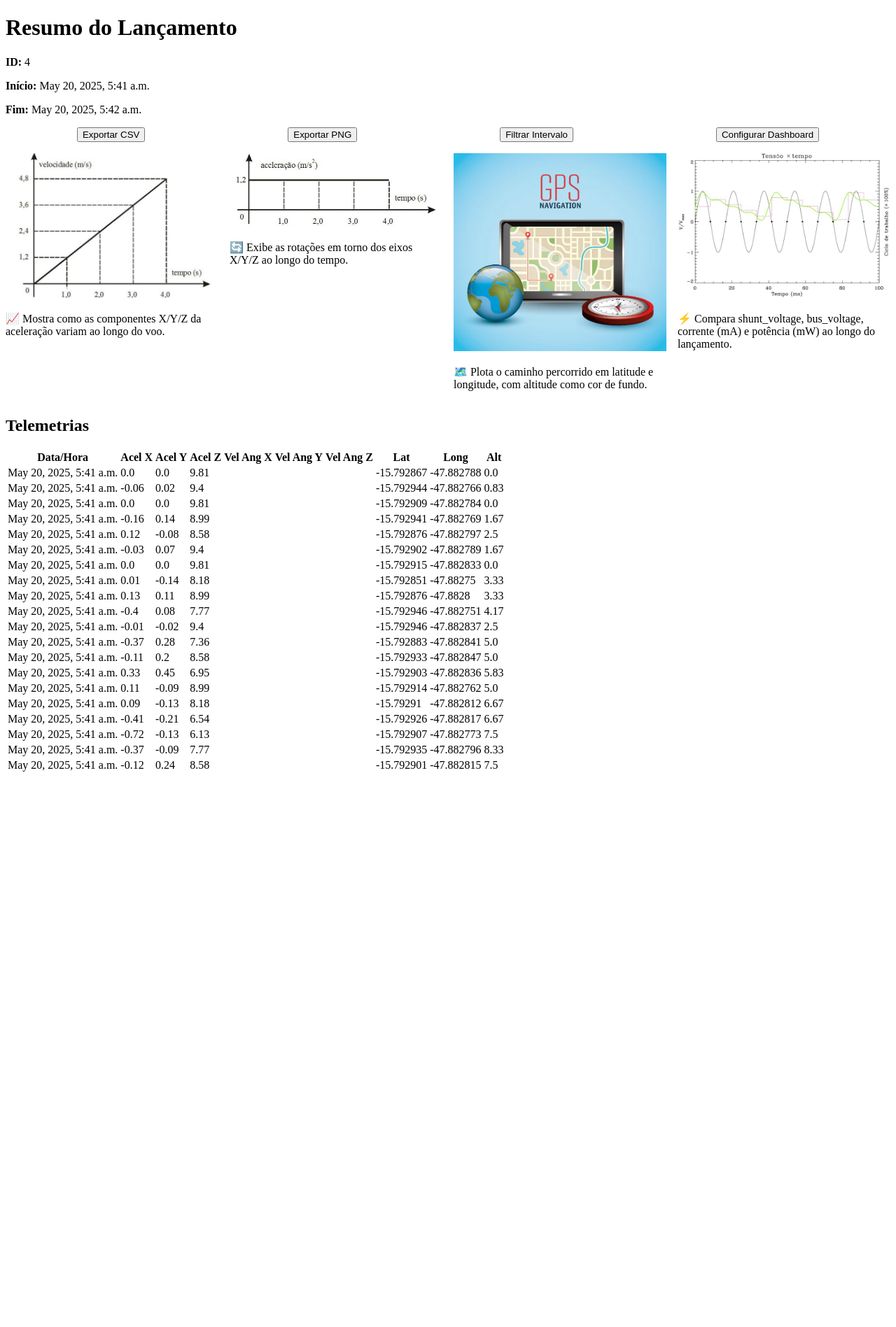
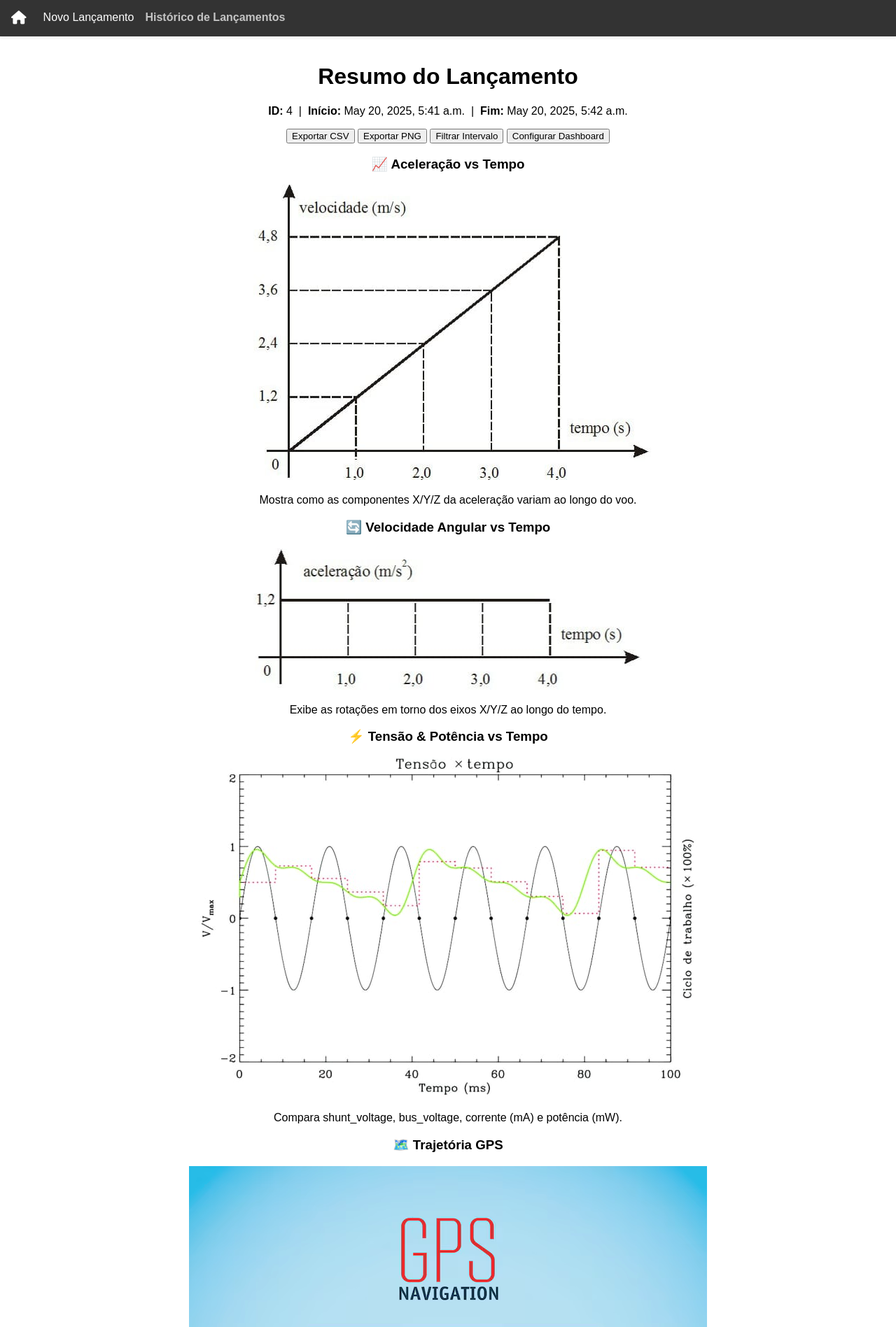
Before and after one commit to moonshinerd/interface-pi1, a Django app: template core/templates/oldlaunches/detail.html in a window 1280 px wide. Shown: the top 1897 px of the page at 70% size. Before the commit the page ends 1103 px from the top, so only its background shows below. Run offline with Django 5.2, Linux system fonts and the light colour scheme; the template is opened without the code that fills it: values that come from a table or form of the project are taken from there, others are empty; data comes from the database, SQL or seed files in the repository; both versions use the stored data as it was after the commit.

Commit message:
Atualiza layout dos gráficos e tabela na página de detalhes

```diff
--- a/core/templates/oldlaunches/detail.html
+++ b/core/templates/oldlaunches/detail.html
@@ -1,15 +1,15 @@
+{% extends 'core/base.html' %}
 {% load static %}
-<!DOCTYPE html>
-<html>
-<head>
-    <title>Detalhes do Lançamento</title>
-    <link rel="stylesheet" href="{% static 'css/style.css' %}">
-</head>
-<body>
-    <h1>Resumo do Lançamento</h1>
-    <p><strong>ID:</strong> {{ lancamento.id_lancamento }}</p>
-    <p><strong>Início:</strong> {{ lancamento.data_hora_inicio }}</p>
-    <p><strong>Fim:</strong> {{ lancamento.data_hora_fim }}</p>
+
+{% block title %}Detalhes do Lançamento{% endblock %}
+
+{% block content %}
+<h1 class="titulo">Resumo do Lançamento</h1>
+<p class="launch-summary">
+    <strong>ID:</strong> {{ lancamento.id_lancamento }} &nbsp;|&nbsp;
+    <strong>Início:</strong> {{ lancamento.data_hora_inicio }} &nbsp;|&nbsp;
+    <strong>Fim:</strong> {{ lancamento.data_hora_fim }}
+</p>
 
 <div class="actions">
     <button>Exportar CSV</button>
@@ -18,27 +18,35 @@
     <button>Configurar Dashboard</button>
 </div>
 
-    <section class="metrics">
+<section class="card-column">
     <div class="card">
-            <img src="{% static 'img/acc-time.png' %}" alt="Gráfico de Aceleração vs Tempo">
-            <p class="legend">📈 Mostra como as componentes X/Y/Z da aceleração variam ao longo do voo.</p>
+        <h3>📈 Aceleração vs Tempo</h3>
+        <img src="{% static 'img/acc-time.png' %}" alt="Gráfico de Aceleração">
+        <p class="legend">Mostra como as componentes X/Y/Z da aceleração variam ao longo do voo.</p>
     </div>
+
     <div class="card">
-            <img src="{% static 'img/angvel-time.png' %}" alt="Gráfico de Velocidade Angular vs Tempo">
-            <p class="legend">🔄 Exibe as rotações em torno dos eixos X/Y/Z ao longo do tempo.</p>
+        <h3>🔄 Velocidade Angular vs Tempo</h3>
+        <img src="{% static 'img/angvel-time.png' %}" alt="Gráfico de Velocidade Angular">
+        <p class="legend">Exibe as rotações em torno dos eixos X/Y/Z ao longo do tempo.</p>
     </div>
+
     <div class="card">
-            <img src="{% static 'img/gps-path.png' %}" alt="Gráfico de Trajetória GPS">
-            <p class="legend">🗺️ Plota o caminho percorrido em latitude e longitude, com altitude como cor de fundo.</p>
-        </div>
-        <div class="card">
-            <img src="{% static 'img/volt-power.png' %}" alt="Gráfico de Tensão & Potência vs Tempo">
-            <p class="legend">⚡ Compara shunt_voltage, bus_voltage, corrente (mA) e potência (mW) ao longo do lançamento.</p>
+        <h3>⚡ Tensão & Potência vs Tempo</h3>
+        <img src="{% static 'img/volt-power.png' %}" alt="Gráfico de Tensão e Potência">
+        <p class="legend">Compara shunt_voltage, bus_voltage, corrente (mA) e potência (mW).</p>
     </div>
 </section>
 
-    <h2>Telemetrias</h2>
-    <table>
+<section class="gps-section">
+    <h3>🗺️ Trajetória GPS</h3>
+    <img src="{% static 'img/gps-path.png' %}" alt="Gráfico de Trajetória GPS">
+    <p class="legend">Plota o caminho percorrido em latitude e longitude, com altitude como cor de fundo.</p>
+</section>
+
+<h2 class="titulo">📊 Telemetrias</h2>
+<div class="tabela-container">
+    <table class="tabela-telemetria">
         <thead>
             <tr>
                 <th>Data/Hora</th>
@@ -58,5 +66,5 @@
             {% endfor %}
         </tbody>
     </table>
-</body>
-</html>
+</div>
+{% endblock %}
--- a/core/templates/oldlaunches/style.css
+++ b/core/templates/oldlaunches/style.css
@@ -1,13 +1,120 @@
-.metrics {
-    display: grid;
-    grid-template-columns: repeat(auto-fit, minmax(250px, 1fr));
+body {
+    font-family: Arial, sans-serif;
+    background-color: #f2f4f8;
+    margin: 0;
+    padding: 0;
+}
+
+.titulo {
+    text-align: center;
+    font-size: 2rem;
+    margin: 1rem 0;
+    color: #333;
+}
+
+.launch-summary {
+    text-align: center;
+    font-size: 1.1rem;
+    margin-bottom: 1.5rem;
+}
+
+.actions {
+    display: flex;
+    justify-content: center;
     gap: 1rem;
+    margin-bottom: 2rem;
 }
+
+.actions button {
+    padding: 0.5rem 1rem;
+    background-color: #3c8dbc;
+    color: white;
+    border: none;
+    border-radius: 6px;
+    cursor: pointer;
+    transition: background-color 0.3s;
+}
+
+.actions button:hover {
+    background-color: #2c6a94;
+}
+
+.card-column {
+    display: flex;
+    flex-direction: column;
+    align-items: center;
+    gap: 2rem;
+    padding: 0 2rem;
+    margin-bottom: 2rem;
+}
+
+.card {
+    background-color: white;
+    padding: 1rem;
+    border-radius: 10px;
+    box-shadow: 0 0 10px rgba(0, 0, 0, 0.1);
+    text-align: center;
+    width: 100%;
+    max-width: 800px;
+}
+
 .card img {
     width: 100%;
+    max-height: 350px;
+    object-fit: contain;
+    border-radius: 6px;
 }
-.actions {
+
+.card h3 {
+    margin-bottom: 0.5rem;
+}
+
+.gps-section {
+    text-align: center;
+    margin: 2rem auto;
+    max-width: 900px;
+    padding: 0 2rem;
+}
+
+.gps-section img {
+    width: 100%;
+    border-radius: 6px;
+}
+
+.legend {
+    font-size: 0.9rem;
+    color: #555;
+    margin-top: 0.5rem;
+}
+
+.tabela-container {
     display: flex;
-    justify-content: space-around;
-    margin: 1em 0;
+    justify-content: center;
+    padding: 1rem 2rem 3rem;
 }
+
+.tabela-telemetria {
+    width: 100%;
+    max-width: 1200px;
+    border-collapse: collapse;
+    background-color: white;
+    border-radius: 10px;
+    overflow: hidden;
+    box-shadow: 0 0 15px rgba(0,0,0,0.1);
+}
+
+.tabela-telemetria thead {
+    background-color: #3c8dbc;
+    color: white;
+}
+
+.tabela-telemetria th,
+.tabela-telemetria td {
+    padding: 10px 12px;
+    text-align: center;
+    border: 1px solid #ccc;
+}
+
+.tabela-telemetria tbody tr:nth-child(even) {
+    background-color: #f9f9f9;
+}
```
Also changed, not shown: db.sqlite3. Lines whose indentation alone changed are shown as unchanged.
